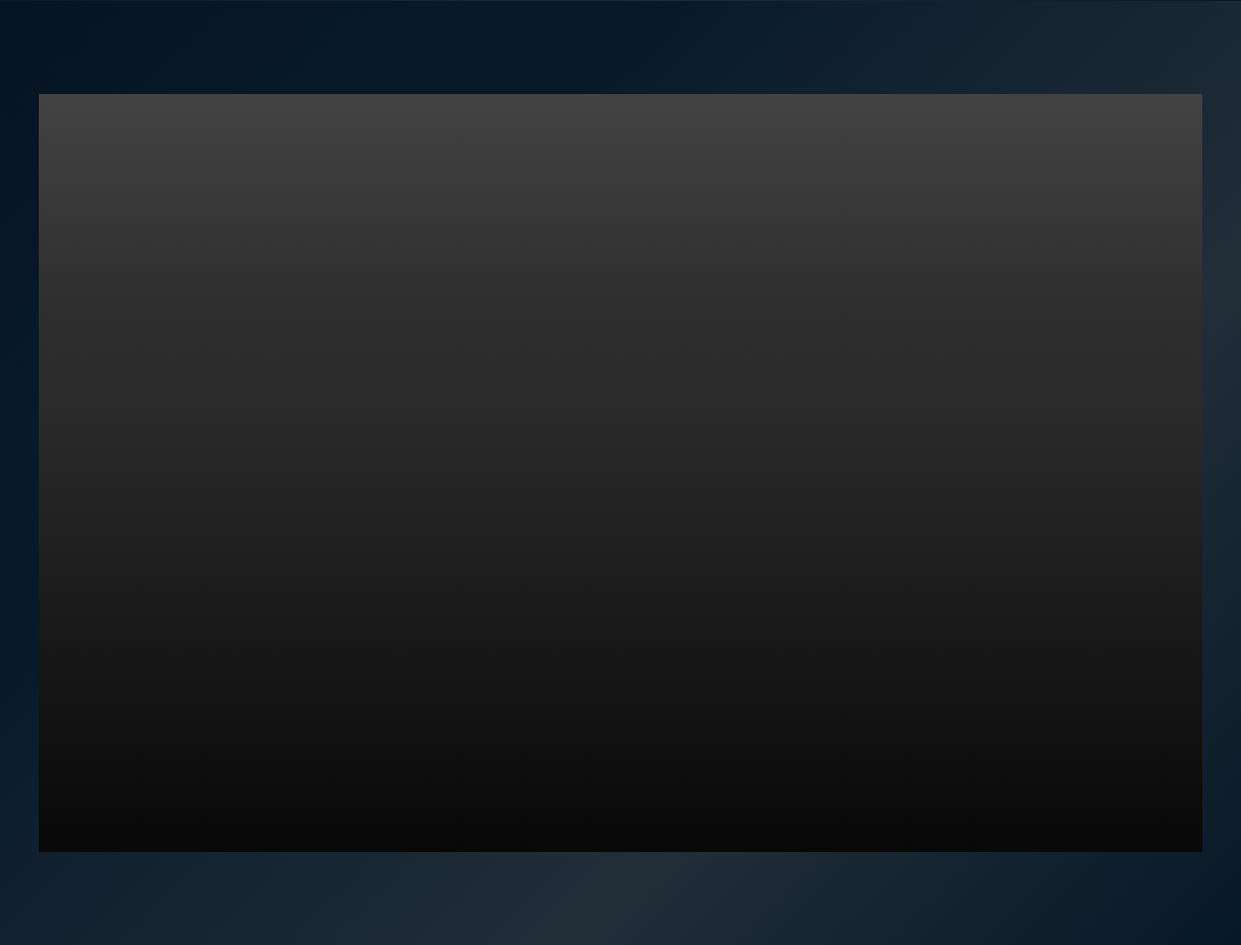
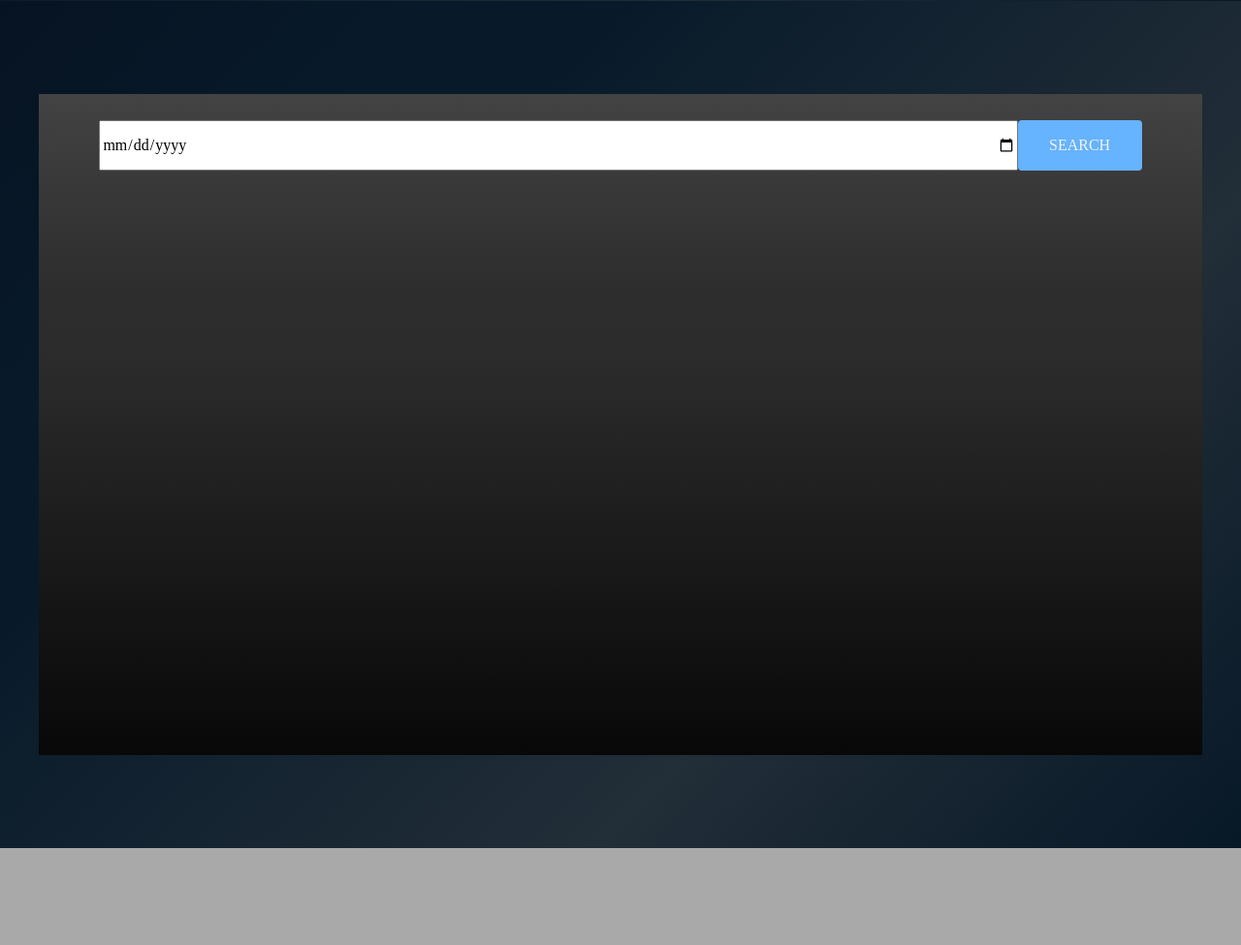
Before and after one commit to MIS105/project, a Django app: template mysite/templates/index.html in a window 1280 px wide. Shown: the part 3487-4462 px from the top of the page at 97% size. After the commit the page ends 4362 px from the top, so only its background shows below. Run offline with Django 3.2, Linux system fonts and the light colour scheme; the template is opened without the code that fills it, so the values that code supplies are empty; some libraries are stand-ins or nearby versions.

Commit message:
version2.2
地圖活動依時間搜尋顯示

```diff
--- a/mysite/mysite/settings.py
+++ b/mysite/mysite/settings.py
@@ -80,7 +80,7 @@
         'NAME':'Musicer',
         'USER': 'student',
         'PASSWORD': '123456',
-        'HOST': '140.118.148.69',
+        'HOST': '140.118.148.164',
         'PORT': '3306',
     }
 }
--- a/mysite/mysite/urls.py
+++ b/mysite/mysite/urls.py
@@ -20,6 +20,7 @@
 from musicer.views import activity_detail
 from musicer.views import addActivity
 from musicer.views import search
+from musicer.views import dateSearch
 
 
 urlpatterns = [
@@ -28,4 +29,5 @@
 	path('',addActivity,name='addActivity'),
 	re_path(r'activity/(?P<pk>\d+)/', activity_detail, name='activity_detail'),
     path('search/',search,name='search'),
+	path('dateSearch/',dateSearch,name='dateSearch'),
 ]
--- a/mysite/static/css/main.css
+++ b/mysite/static/css/main.css
@@ -1677,12 +1677,26 @@
 				}
 	#map {
 		position:absolute;
-		left:10%;
-		top:10%;
-        height: 80%;
-        width: 80%;
+		left:8%;
+		top:20%;
+        height:72%;
+        width: 84%;
     }
 
-	#mmap{
-
-	}
+
+	#mapDate {
+		position:absolute;
+		left:8%;
+		top:14%;
+		height:6%;
+		width: 74%;
+	}
+
+	#mapButton {
+		position:absolute;
+		left:82%;
+		top:14%;
+		height:6%;
+		width: 10%;
+		background-color:#66b3ff;
+	}
--- a/mysite/templates/index.html
+++ b/mysite/templates/index.html
@@ -25,6 +25,12 @@
 		if(url == "http://127.0.0.1:8000/search/"){
 		window.location.hash = "#three";
 		}
+
+		if(url == "http://127.0.0.1:8000/dateSearch/"){
+		window.location.hash = "#four";
+		}
+
+
 	</script>
 
 		<!-- Header -->
@@ -211,10 +217,18 @@
 		<div class="inner" >
 			<div>
 				<div class="box">
-						<div class="content">
-							<br><br><br><br><br><br><br><br><br><br><br><br><br><br><br><br><br><br><br><br><br><br><br><br><br><br>
-							<div id="map"></div>
+					<div class="content">
+						<form action="http://127.0.0.1:8000/dateSearch/" method="post">
+						{% csrf_token %}
+
+						<input id="mapDate" name="mapDate" type="date">
+						<input id="mapButton" name="mapButton" value="search" class="search_map" type="submit">
+						</form>
+							<br><br><br><br><br><br><br><br><br><br><br><br><br><br><br><br><br><br><br><br><br>
+						<div id="map">
+
 						</div>
+					</div>
 				</div>
 			</div>
 		</div>
```
Also changed, not shown: mysite/musicer/views.py (+11 -0 lines).
